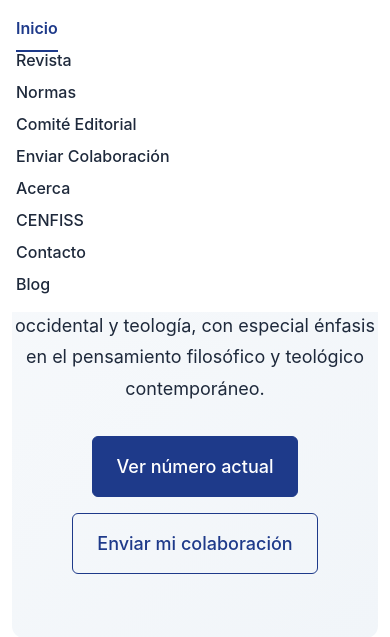
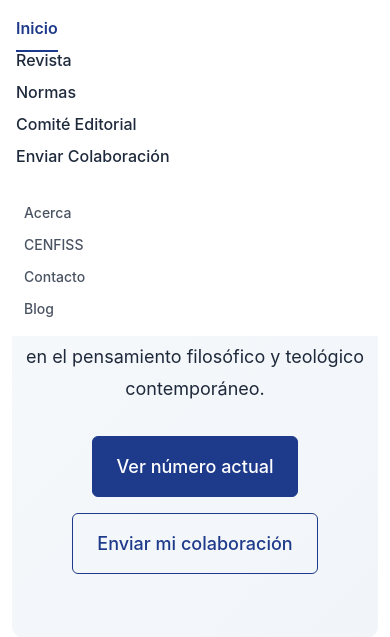
Before and after one commit to refo44/demo-revistalogos, a PHP site: page / in a window 390 px wide, after a click that opens the changed part. Shown: the part 69-706 px from the top of the page. Run offline with PHP 8.4, Linux system fonts and the light colour scheme.

Commit message:
feat: Implement two-row navigation structure
- Split navigation into main and secondary rows
- Main row: Inicio, Revista, Normas, Comité Editorial, Enviar Colaboración
- Secondary row: Acerca, CENFISS, Contacto, Blog
- Add nav__container wrapper for better structure
- Style secondary navigation with smaller font and reduced opacity
- Update responsive design for mobile menu
- Maintain accessibility and mobile functionality
- Cleaner, more organized navigation layout

```diff
--- a/assets/css/layout.css
+++ b/assets/css/layout.css
@@ -64,12 +64,33 @@
   align-items: center;
 }
 
+.nav__container {
+  display: flex;
+  flex-direction: column;
+  gap: var(--space-2);
+}
+
 .nav__list {
   display: flex;
   list-style: none;
   margin: 0;
   padding: 0;
   gap: var(--space-6);
+}
+
+.nav__list--main {
+  /* Main navigation row */
+}
+
+.nav__list--secondary {
+  /* Secondary navigation row */
+  gap: var(--space-4);
+}
+
+.nav__list--secondary .nav__link {
+  font-size: var(--font-size-sm);
+  padding: var(--space-1) var(--space-2);
+  opacity: 0.8;
 }
 
 .nav__item {
@@ -230,23 +251,32 @@
     display: block;
   }
 
-  .nav__list {
+  .nav__container {
     position: absolute;
     top: 100%;
     left: 0;
     right: 0;
     background-color: var(--color-bg-primary);
     border-top: var(--border-width) solid var(--color-bg-tertiary);
-    flex-direction: column;
     padding: var(--space-4);
-    gap: var(--space-2);
     transform: translateY(-100%);
     opacity: 0;
     visibility: hidden;
     transition: all var(--transition-normal);
   }
 
-  .nav.is-open .nav__list {
+  .nav__list {
+    flex-direction: column;
+    gap: var(--space-2);
+  }
+
+  .nav__list--secondary {
+    margin-top: var(--space-3);
+    padding-top: var(--space-3);
+    border-top: 1px solid var(--color-border);
+  }
+
+  .nav.is-open .nav__container {
     transform: translateY(0);
     opacity: 1;
     visibility: visible;
--- a/assets/js/main.js
+++ b/assets/js/main.js
@@ -10,6 +10,7 @@
   function initMobileMenu() {
     const navToggle = document.querySelector(".nav__toggle");
     const nav = document.querySelector(".nav");
+    const navContainer = document.querySelector(".nav__container");
 
     if (!navToggle || !nav) return;
 
--- a/index.html
+++ b/index.html
@@ -98,7 +98,9 @@
               <span class="visually-hidden">Menú</span>
             </button>
 
-            <ul class="nav__list" id="main-nav">
+            <div class="nav__container">
+              <!-- Main Navigation Row -->
+              <ul class="nav__list nav__list--main" id="main-nav">
                 <li class="nav__item">
                   <a href="index.html" class="nav__link" aria-current="page">Inicio</a>
                 </li>
@@ -114,6 +116,10 @@
                 <li class="nav__item">
                   <a href="page-enviar-colaboracion.html" class="nav__link">Enviar Colaboración</a>
                 </li>
+              </ul>
+
+              <!-- Secondary Navigation Row -->
+              <ul class="nav__list nav__list--secondary">
                 <li class="nav__item">
                   <a href="page-acerca.html" class="nav__link">Acerca</a>
                 </li>
@@ -127,6 +133,7 @@
                   <a href="blog-index.html" class="nav__link">Blog</a>
                 </li>
               </ul>
+            </div>
           </nav>
         </div>
       </div>
```
Lines whose indentation alone changed are shown as unchanged.
